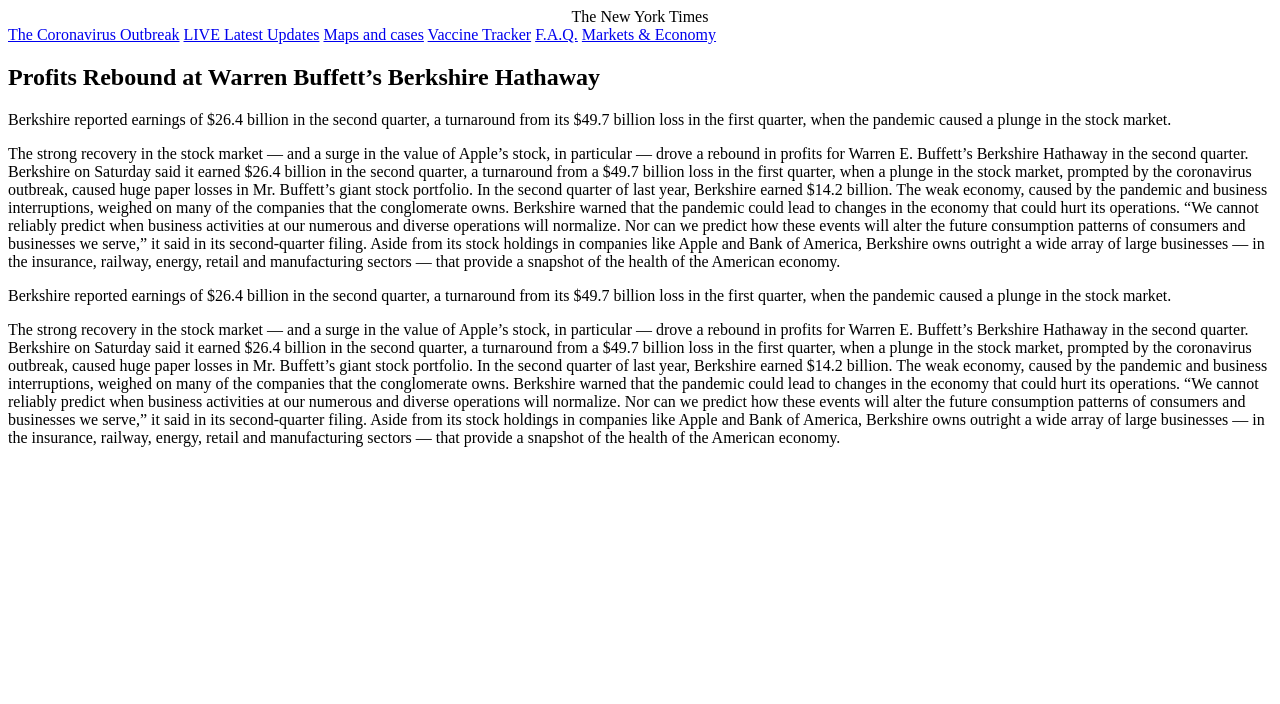
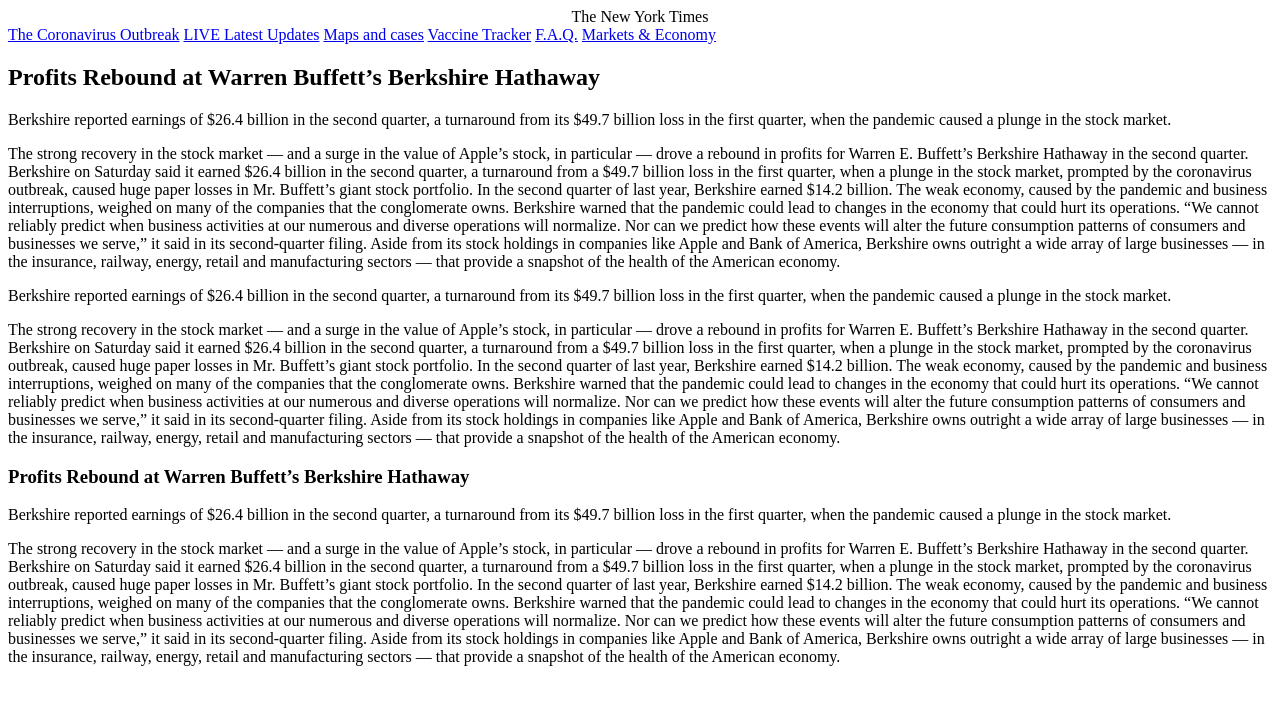
Before and after one commit to WebHeroSchool/NYT_Buffett, a plain HTML site: page index.html in a window 1280 px wide. Drawn offline with Linux system fonts and the light colour scheme.

Commit message:
no message

```diff
--- a/index.html
+++ b/index.html
@@ -17,8 +17,6 @@
       <a href="#" class="main-menu__item">Markets & Economy</a>
     </nav>
   </header>
-
-  <main class="main">
     <main class="main">
     <section class="section">
     <h1 class="section__title">Profits Rebound at Warren Buffett’s Berkshire Hathaway</h1>
@@ -30,5 +28,11 @@
     <p class="section__description">Berkshire reported earnings of $26.4 billion in the second quarter, a turnaround from its $49.7 billion loss in the first quarter, when the pandemic caused a plunge in the stock market.</p>
     <section class="article">
       <p class="article">The strong recovery in the stock market — and a surge in the value of Apple’s stock, in particular — drove a rebound in profits for Warren E. Buffett’s Berkshire Hathaway in the second quarter. Berkshire on Saturday said it earned $26.4 billion in the second quarter, a turnaround from a $49.7 billion loss in the first quarter, when a plunge in the stock market, prompted by the coronavirus outbreak, caused huge paper losses in Mr. Buffett’s giant stock portfolio. In the second quarter of last year, Berkshire earned $14.2 billion. The weak economy, caused by the pandemic and business interruptions, weighed on many of the companies that the conglomerate owns. Berkshire warned that the pandemic could lead to changes in the economy that could hurt its operations. “We cannot reliably predict when business activities at our numerous and diverse operations will normalize. Nor can we predict how these events will alter the future consumption patterns of consumers and businesses we serve,” it said in its second-quarter filing. Aside from its stock holdings in companies like Apple and Bank of America, Berkshire owns outright a wide array of large businesses — in the insurance, railway, energy, retail and manufacturing sectors — that provide a snapshot of the health of the American economy.</p>
+     <section class="section">
+     <h1 class="section__title">Profits Rebound at Warren Buffett’s Berkshire Hathaway</h1>
+     <p class="section__description">Berkshire reported earnings of $26.4 billion in the second quarter, a turnaround from its $49.7 billion loss in the first quarter, when the pandemic caused a plunge in the stock market.</p>
+     <section class="article">
+     <p class="article">The strong recovery in the stock market — and a surge in the value of Apple’s stock, in particular — drove a rebound in profits for Warren E. Buffett’s Berkshire Hathaway in the second quarter. Berkshire on Saturday said it earned $26.4 billion in the second quarter, a turnaround from a $49.7 billion loss in the first quarter, when a plunge in the stock market, prompted by the coronavirus outbreak, caused huge paper losses in Mr. Buffett’s giant stock portfolio. In the second quarter of last year, Berkshire earned $14.2 billion. The weak economy, caused by the pandemic and business interruptions, weighed on many of the companies that the conglomerate owns. Berkshire warned that the pandemic could lead to changes in the economy that could hurt its operations. “We cannot reliably predict when business activities at our numerous and diverse operations will normalize. Nor can we predict how these events will alter the future consumption patterns of consumers and businesses we serve,” it said in its second-quarter filing. Aside from its stock holdings in companies like Apple and Bank of America, Berkshire owns outright a wide array of large businesses — in the insurance, railway, energy, retail and manufacturing sectors — that provide a snapshot of the health of the American economy.</p>
+    </main>
 </body>
 </html>
```
